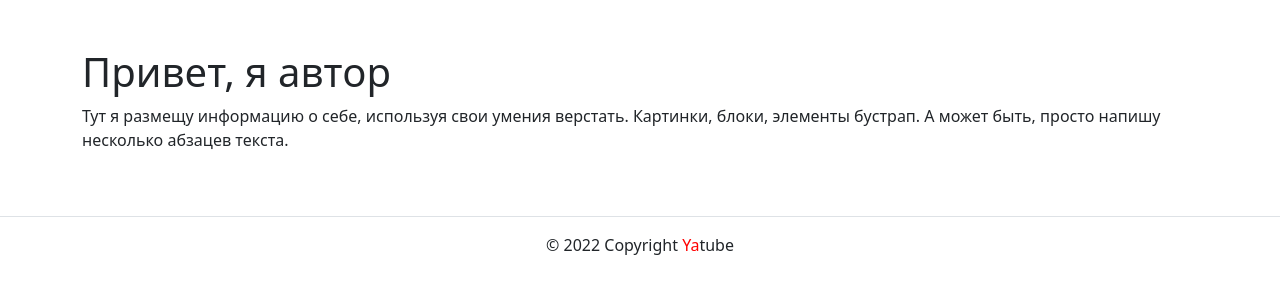
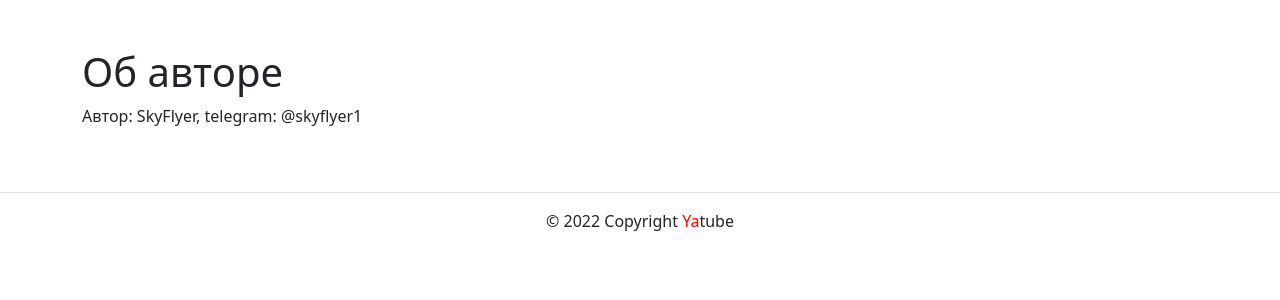
Before and after one commit to SkyFlyer2/hw05_final, a Django app: template yatube/templates/about/author.html in a window 1280 px wide. Shown: the part 56-356 px from the top of the page. Run offline with Django 3.2, Linux system fonts and the light colour scheme; the template is opened without the code that fills it, so the values that code supplies are empty; some libraries are stand-ins or nearby versions.

Commit message:
s6 final

```diff
--- a/yatube/templates/about/author.html
+++ b/yatube/templates/about/author.html
@@ -1,9 +1,8 @@
 {% extends "base.html" %}
 {% block title %}Об авторе проекта{% endblock %}
 {% block content %}
-<h1>Привет, я автор</h1>
+<h1>Об авторе</h1>
 <p>
-  Тут я размещу информацию о себе, используя свои умения верстать.
-  Картинки, блоки, элементы бустрап. А может быть, просто напишу несколько абзацев текста.
+  Автор: SkyFlyer, telegram: @skyflyer1
 </p>
 {% endblock %}
--- a/yatube/templates/about/tech.html
+++ b/yatube/templates/about/tech.html
@@ -3,7 +3,7 @@
 {% block content %}
 {% comment %} Колонки с отступом сверху и снизу {% endcomment %}
 <div class="row">
-  <h1>Вот что я умею</h1>
+  <h1>Технологии</h1>
   <aside class="col-12 col-md-3">
     <ul class="list-group list-group-flush">
       <li class="list-group-item">
```
Also changed, not shown: yatube/posts/views.py (+0 -14 lines), README.md, yatube/__screenshots/main.png (added).
